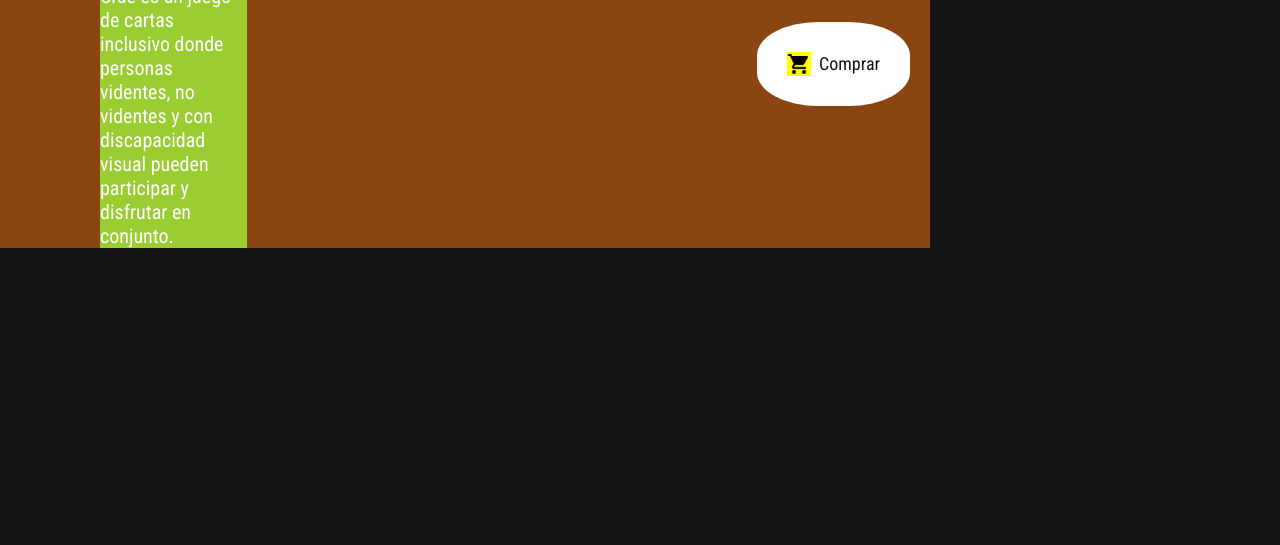
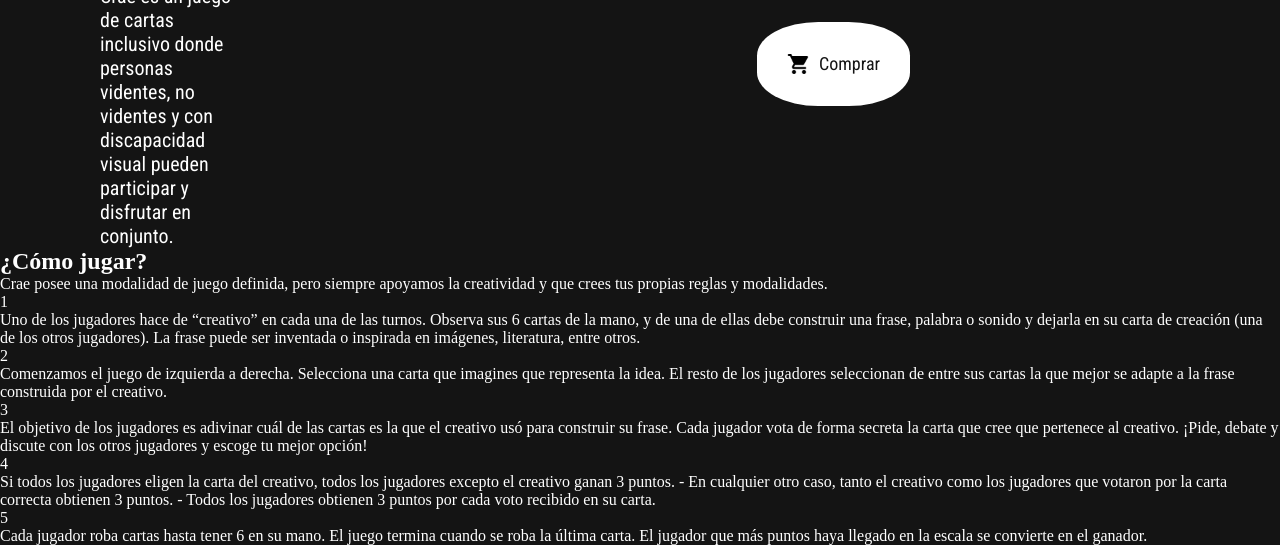
Before and after one commit to ronaldavidvalderrama/Prototipo-interactivo-de-p-gina-web-para-personas-con-dificultades-visuales-Community-, a plain HTML site: page index.html in a window 1280 px wide. Shown: the part 785-1330 px from the top of the page. Before the commit the page ends 1033 px from the top, so only its background shows below. Drawn offline with Linux system fonts and the light colour scheme.

Commit message:
feat: :lipstick: se añadio parrafo en index y estilos

```diff
--- a/css/styles.css
+++ b/css/styles.css
@@ -87,7 +87,6 @@
 
 
 .infomation{
-    background-color: saddlebrown;
     font-family: "Roboto-Condensed-Regular";
     font-size: 20px;
     color: var(--color-1);
@@ -95,7 +94,6 @@
     margin-right: 350px;
 }
 .information-titulo{
-    background-color: yellowgreen;
     margin-left: 100px;
     margin-right: 490px;
 }
@@ -124,7 +122,11 @@
 }
 
 .information-dog a img {
-    background-color: yellow;
     width: 24px;
     height: auto;
 }
+
+
+.how-to-play{
+    color: var(--color-1);
+}
--- a/index.html
+++ b/index.html
@@ -44,5 +44,59 @@
         </div>
 
     </div>
+
+    <section class="how-to-play">
+        <h2>¿Cómo jugar?</h2>
+        <p class="intro">
+            Crae posee una modalidad de juego definida, pero siempre apoyamos la creatividad y que
+            crees tus propias reglas y modalidades.
+        </p>
+
+        <div class="steps">
+            <div class="step">
+                <div class="step-icon">1</div>
+                <p>
+                    Uno de los jugadores hace de “creativo” en cada una de las turnos. Observa sus 6 cartas
+                    de la mano, y de una de ellas debe construir una frase, palabra o sonido y dejarla en
+                    su carta de creación (una de los otros jugadores). La frase puede ser inventada o inspirada
+                    en imágenes, literatura, entre otros.
+                </p>
+            </div>
+            <div class="step">
+                <div class="step-icon">2</div>
+                <p>
+                    Comenzamos el juego de izquierda a derecha. Selecciona una carta que imagines que
+                    representa la idea. El resto de los jugadores seleccionan de entre sus cartas la que
+                    mejor se adapte a la frase construida por el creativo.
+                </p>
+            </div>
+            <div class="step">
+                <div class="step-icon">3</div>
+                <p>
+                    El objetivo de los jugadores es adivinar cuál de las cartas es la que el creativo usó
+                    para construir su frase. Cada jugador vota de forma secreta la carta que cree que
+                    pertenece al creativo. ¡Pide, debate y discute con los otros jugadores y escoge tu mejor opción!
+                </p>
+            </div>
+            <div class="step">
+                <div class="step-icon">4</div>
+                <p>
+                    Si todos los jugadores eligen la carta del creativo, todos los jugadores excepto el
+                    creativo ganan 3 puntos.
+                    - En cualquier otro caso, tanto el creativo como los jugadores que votaron por la
+                    carta correcta obtienen 3 puntos.
+                    - Todos los jugadores obtienen 3 puntos por cada voto recibido en su carta.
+                </p>
+            </div>
+            <div class="step">
+                <div class="step-icon">5</div>
+                <p>
+                    Cada jugador roba cartas hasta tener 6 en su mano. El juego termina cuando se roba la
+                    última carta. El jugador que más puntos haya llegado en la escala se convierte en el ganador.
+                </p>
+            </div>
+        </div>
+    </section>
+
 </body>
 </html>
```
Also changed, not shown: css/variables.css (line endings or trailing spaces).
